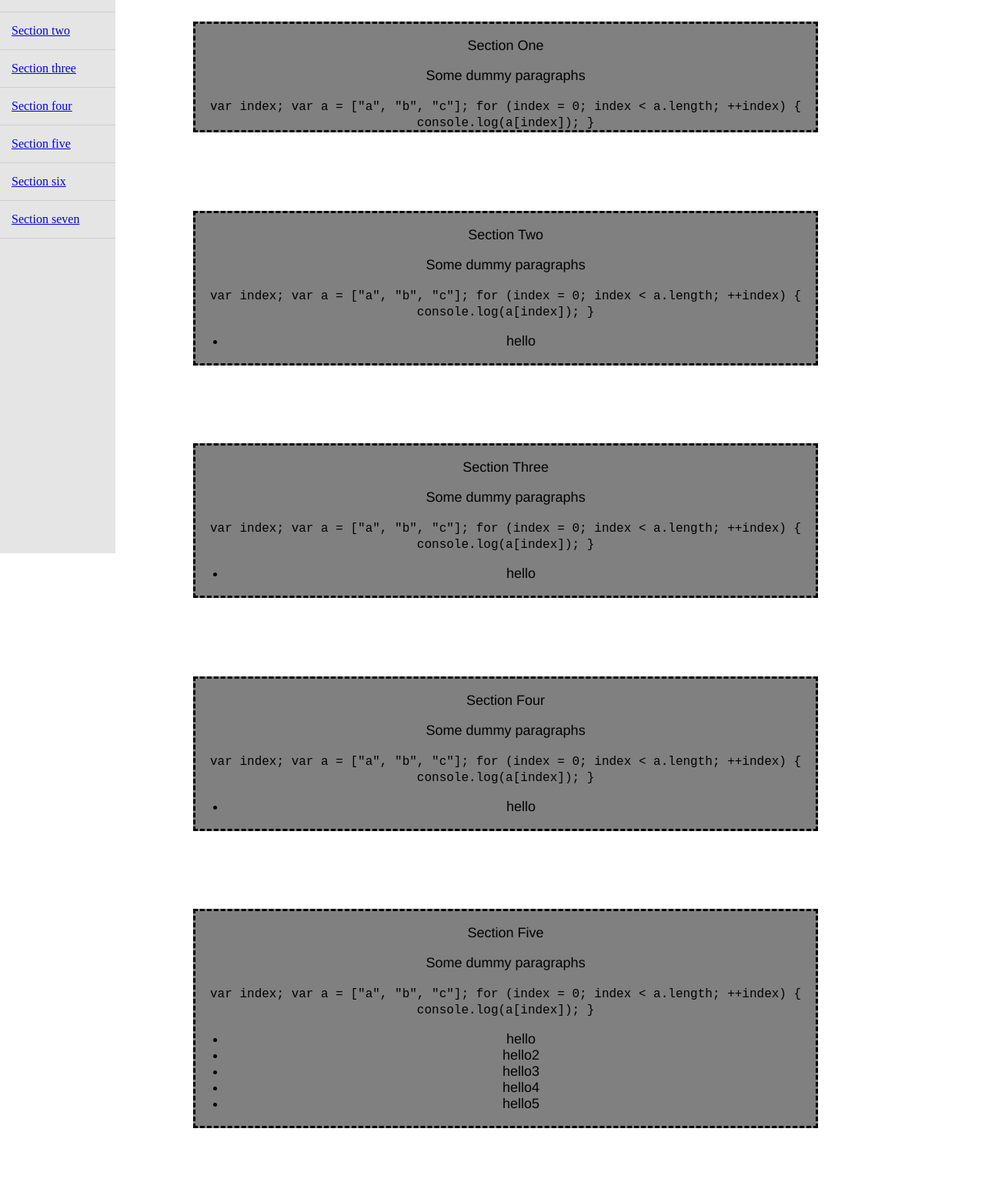
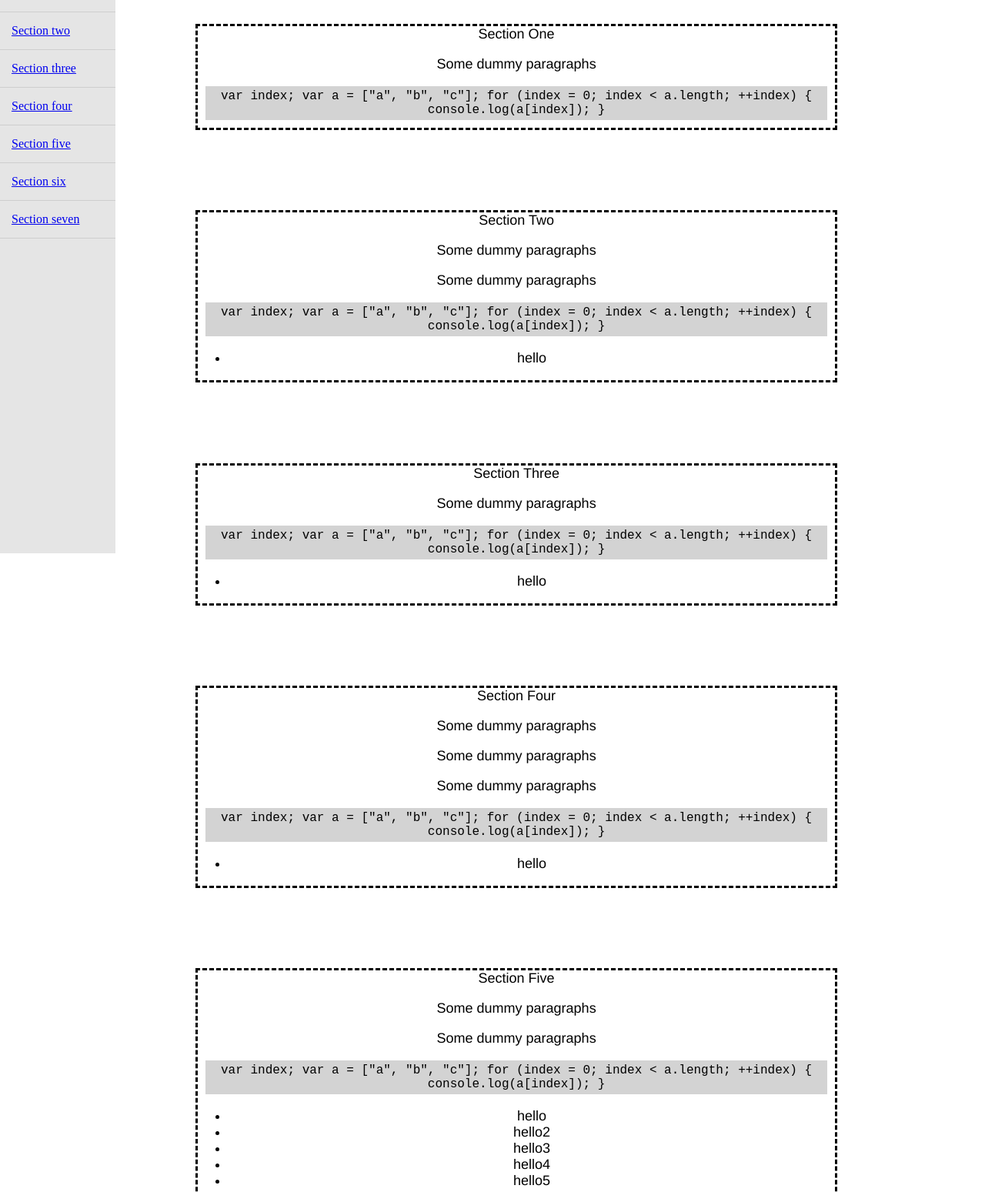
Before and after one commit to AndreasGalster/microverse2, a plain HTML site: page index.html in a window 1280 px wide. Shown: the part 81-1630 px from the top of the page at 77% size. Drawn offline with Linux system fonts and the light colour scheme.

Commit message:
fixed assertion errors

```diff
--- a/css/style.css
+++ b/css/style.css
@@ -1,26 +1,48 @@
+
 #navbar {
-    width: 150px;
+    width: 100%;
     background: rgba(0,0,0,0.1);
+}
 
-    position: fixed;
-    left: 0;
-    top: 0;
-    bottom: 0;
+
+@media (min-width: 400px) {
+    #navbar {
+        position: fixed;
+        left: 0;
+        top: 0;
+        bottom: 0;
+        width: 150px;
+    }
+
+
+    #main-doc {
+        position: absolute;
+        left: 150px;
+    }
 }
+
 
 
 #main-doc {
     font-family: 'Franklin Gothic Medium', 'Arial Narrow', Arial, sans-serif;
     font-size: 15px;
-    position: absolute;
-    left: 150px;
 }
+
+
+
+
 .main-section {
     font-size: large;
     text-align: center;
     border-style: dashed;
     margin: 10%;
-    background-color: grey;
+}
+
+code {
+    background-color: lightgray;
+    display: block;
+    margin: 10px;
+    padding: 4px;
 }
 
 #navbar * {
@@ -31,9 +53,3 @@
     display: block;
     border-bottom: 1px solid rgba(0,0,0,0.1);
 }
-@media (max-width: 400px) {
-    nav {
-        width: 100%;
-        position:fixed;
-    }
-}
--- a/index.html
+++ b/index.html
@@ -14,19 +14,18 @@
     <header>
       Microverse Trials
     </header>
-    <a class="navlink" href="#Section_One"> Section One</a>
-    <a class="navlink" href="#Section_Two">Section two </a>
-    <a class="navlink" href="#Section_Three"> Section three</a>
-    <a class="navlink" href="#Section_Four"> Section four</a>
-    <a class="navlink" href="#Section_Five"> Section five</a>
-    <a class="navlink" href="#Section_Six"> Section six</a>
-    <a class="navlink" href="#Section_Seven">Section seven</a>
+    <a class="nav-link" href="#Section_One">Section One</a>
+    <a class="nav-link" href="#Section_Two">Section two </a>
+    <a class="nav-link" href="#Section_Three">Section three</a>
+    <a class="nav-link" href="#Section_Four">Section four</a>
+    <a class="nav-link" href="#Section_Five">Section five</a>
+    <a class="nav-link" href="#Section_Six">Section six</a>
+    <a class="nav-link" href="#Section_Seven">Section seven</a>
   </nav>
   <main id="main-doc">
 
-    <section class="main-section">
-      <header id="Section_One">
-        <p>Section One</p>
+    <section id="Section_One" class="main-section">
+      <header>Section One</header>
       <p>Some dummy paragraphs</p>
       <code>
         var index;
@@ -35,11 +34,10 @@
         console.log(a[index]);
         }
       </code>
-      </header>
     </section>
-    <section class="main-section">
-      <header id="Section_Two">
-        <p>Section Two</p>
+    <section id="Section_Two" class="main-section">
+      <header>Section Two</header>
+        <p>Some dummy paragraphs</p>
         <p>Some dummy paragraphs</p>
         <code>
           var index;
@@ -51,11 +49,9 @@
         <ul>
           <li> hello</li>
         </ul>
-      </header>
     </section>
-    <section class="main-section">
-      <header id="Section_Three">
-        <p>Section Three</p>
+    <section id="Section_Three" class="main-section">
+      <header>Section Three</header>
         <p>Some dummy paragraphs</p>
         <code>
           var index;
@@ -67,11 +63,11 @@
         <ul>
           <li> hello</li>
         </ul>
-      </header>
     </section>
-    <section class="main-section">
-      <header id="Section_Four">
-        <p>Section Four</p>
+    <section id="Section_Four" class="main-section">
+      <header>Section Four</header>
+        <p>Some dummy paragraphs</p>
+        <p>Some dummy paragraphs</p>
         <p>Some dummy paragraphs</p>
         <code>
           var index;
@@ -83,11 +79,10 @@
         <ul>
           <li> hello</li>
         </ul>
-      </header>
     </section>
-    <section class="main-section">
-      <header id="Section_Five">
-        <p>Section Five</p>
+    <section id="Section_Five" class="main-section">
+      <header>Section Five</header>
+        <p>Some dummy paragraphs</p>
         <p>Some dummy paragraphs</p>
         <code>
           var index;
@@ -103,11 +98,9 @@
           <li> hello4</li>
           <li> hello5</li>
         </ul>
-      </header>
     </section>
-    <section class="main-section">
-      <header id="Section_Six">
-        <p>Section Six</p>
+    <section id="Section_Six" class="main-section">
+      <header>Section Six</header>
         <ul>
           <li> hello</li>
           <li> hello2</li>
@@ -121,11 +114,9 @@
           console.log(a[index]);
           }
         </code>
-      </header>
     </section>
-    <section class="main-section">
-      <header id="Section_Seven">
-        <p>Section Seven</p>
+    <section id="Section_Seven" class="main-section">
+      <header>Section Seven</header>
         <p>Some dummy paragraphs</p>
         <code>
           var index;
@@ -137,7 +128,6 @@
         <ul>
           <li> hello</li>
         </ul>
-      </header>
     </section>
 
   </main>
```
Lines whose indentation alone changed are shown as unchanged.
